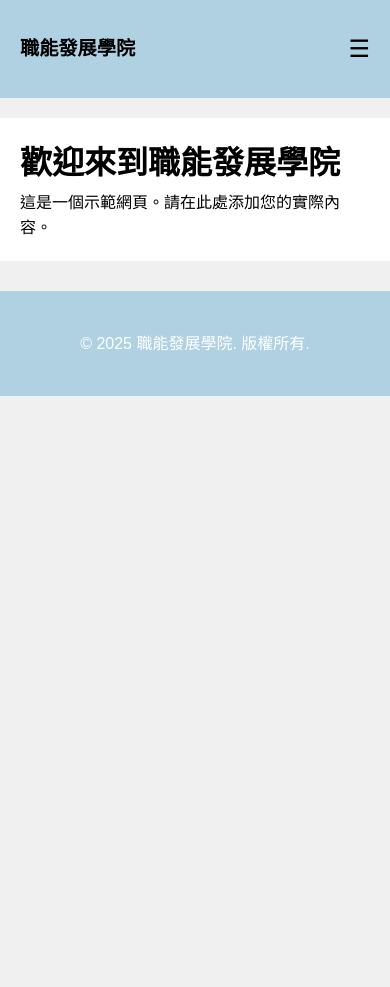
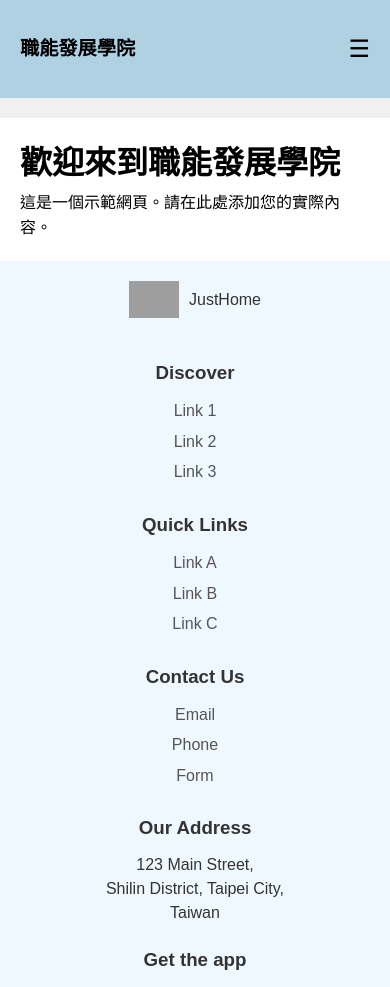
Before and after one commit to yh123123123/__2025_04_25_tvdi, a Flask app: page / in a window 390 px wide. Shown: the top 987 px of the page. Before the commit the page ends 396 px from the top, so only its background shows below. Run offline with Flask 3, Linux system fonts and the light colour scheme; grey boxes are pictures that could not be loaded.

Commit message:
20250519

```diff
--- a/lesson5/static/css/index.css
+++ b/lesson5/static/css/index.css
@@ -62,11 +62,83 @@ nav {
 
 /* 頁尾 Footer */
 footer {
-    background-color: #AFD1E2;
-    color: #fff;
+    background-color: #f0f8ff;
+    /* A light blue background, adjust as needed */
+    padding: 20px;
+    color: #333;
+    /* Dark text for readability */
+}
+
+.footer-container {
+    display: flex;
+    justify-content: space-between;
+    align-items: flex-start;
+    max-width: 1200px;
+    /* Adjust for your website's width */
+    margin: 0 auto;
+}
+
+.footer-left {
+    display: flex;
+    align-items: center;
+}
+
+.footer-left img {
+    width: 50px;
+    /* Adjust the size of your logo */
+    height: auto;
+    margin-right: 10px;
+}
+
+.footer-middle {
+    display: flex;
+    gap: 40px;
+    /* Spacing between the columns */
+}
+
+.footer-column h3 {
+    margin-top: 0;
+    margin-bottom: 10px;
+}
+
+.footer-column ul {
+    list-style: none;
+    padding: 0;
+    margin: 0;
+}
+
+.footer-column li {
+    margin-bottom: 5px;
+}
+
+.footer-column a {
+    text-decoration: none;
+    color: #555;
+}
+
+.footer-column a:hover {
+    color: #007bff;
+    /* Example hover color */
+}
+
+.footer-column.address p {
+    line-height: 1.5;
+}
+
+.footer-right {
     text-align: center;
-    padding: 20px 0;
-    margin-top: 30px;
+}
+
+.footer-right h3 {
+    margin-top: 0;
+    margin-bottom: 10px;
+}
+
+.footer-right img {
+    width: 120px;
+    /* Adjust the size of your app store badges */
+    height: auto;
+    margin: 5px 0;
 }
 
 /* Mobile Menu Button (Hidden on Desktop) */
@@ -108,6 +180,34 @@ footer {
     }
 }
 
+/* Responsive adjustments (optional) */
+@media (max-width: 768px) {
+    .footer-container {
+        flex-direction: column;
+        align-items: center;
+        text-align: center;
+    }
+
+    .footer-middle {
+        flex-direction: column;
+        gap: 20px;
+        margin-top: 20px;
+    }
+
+    .footer-column {
+        text-align: center;
+    }
+
+    .footer-left {
+        margin-bottom: 20px;
+    }
+
+    .footer-right {
+        margin-top: 20px;
+    }
+}
+
+
 /* Main Content Styles (Example) */
 .main-content {
     background-color: #fff;
--- a/lesson5/templates/index.html
+++ b/lesson5/templates/index.html
@@ -30,11 +30,53 @@
     </div>
 
     <footer>
-        <div class="container">
-            <p>&copy; 2025 職能發展學院. 版權所有.</p>
+        <div class="footer-container">
+            <div class="footer-left">
+                <img src="placeholder-logo.png" alt="Logo">
+                <p>JustHome</p>
+            </div>
+            <div class="footer-middle">
+                <div class="footer-column">
+                    <h3>Discover</h3>
+                    <ul>
+                        <li><a href="#">Link 1</a></li>
+                        <li><a href="#">Link 2</a></li>
+                        <li><a href="#">Link 3</a></li>
+                    </ul>
+                </div>
+                <div class="footer-column">
+                    <h3>Quick Links</h3>
+                    <ul>
+                        <li><a href="#">Link A</a></li>
+                        <li><a href="#">Link B</a></li>
+                        <li><a href="#">Link C</a></li>
+                    </ul>
+                </div>
+                <div class="footer-column">
+                    <h3>Contact Us</h3>
+                    <ul>
+                        <li><a href="#">Email</a></li>
+                        <li><a href="#">Phone</a></li>
+                        <li><a href="#">Form</a></li>
+                    </ul>
+                </div>
+                <div class="footer-column address">
+                    <h3>Our Address</h3>
+                    <p>123 Main Street,<br>
+                        Shilin District, Taipei City,<br>
+                        Taiwan</p>
+                </div>
+            </div>
+            <div class="footer-right">
+                <h3>Get the app</h3>
+                <a href="#"><img src="placeholder-app-store.png" alt="App Store"></a>
+                <a href="#"><img src="placeholder-google-play.png" alt="Google Play"></a>
+            </div>
+            <div>
+                <p>&copy; 2025 職能發展學院. 版權所有.</p>
+            </div>
         </div>
     </footer>
-
 
     <script>
         const menuBtn = document.querySelector('.menu-btn');
```
Also changed, not shown: lesson5/templates/style.css (added, +106 -0 lines), lesson5/templates/test.html (added, +45 -0 lines).
